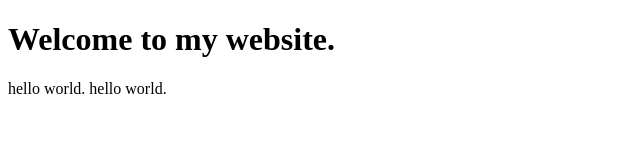
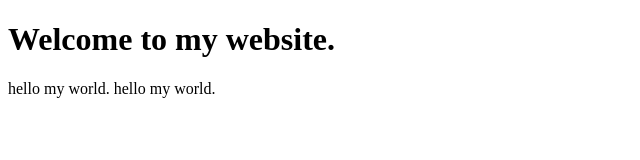
Before and after one commit to JAMesserman/RepoTest, a plain HTML site: page index.html in a window 1280 px wide. Shown: the full height of the page, 0-640 px from the left. Drawn offline with Linux system fonts and the light colour scheme.

Commit message:
added ownership to hello world

```diff
--- a/index.html
+++ b/index.html
@@ -6,7 +6,7 @@
 </head>
 <body>
 <h1>Welcome to my website.</h1>
-<p>hello world. hello world.</p>
+<p>hello my world. hello my world.</p>
 
 </body>
 </html>
```
